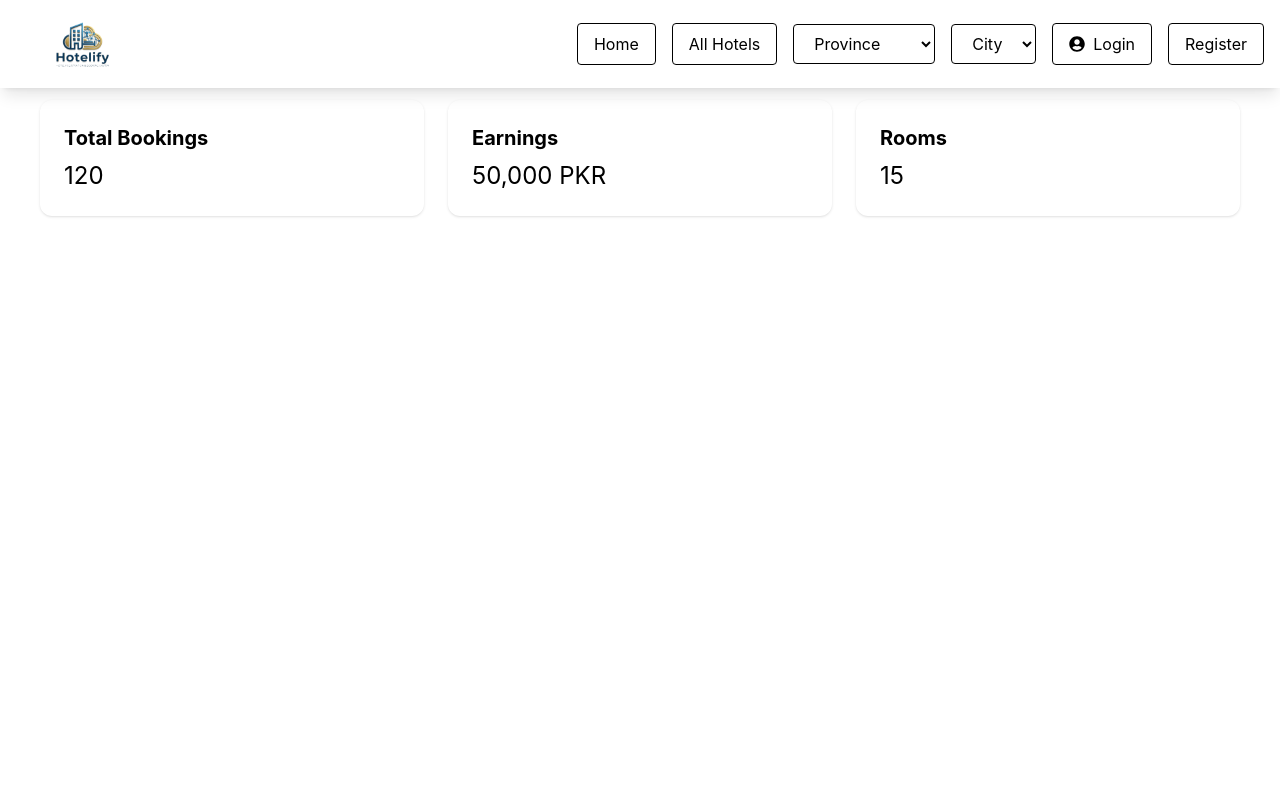
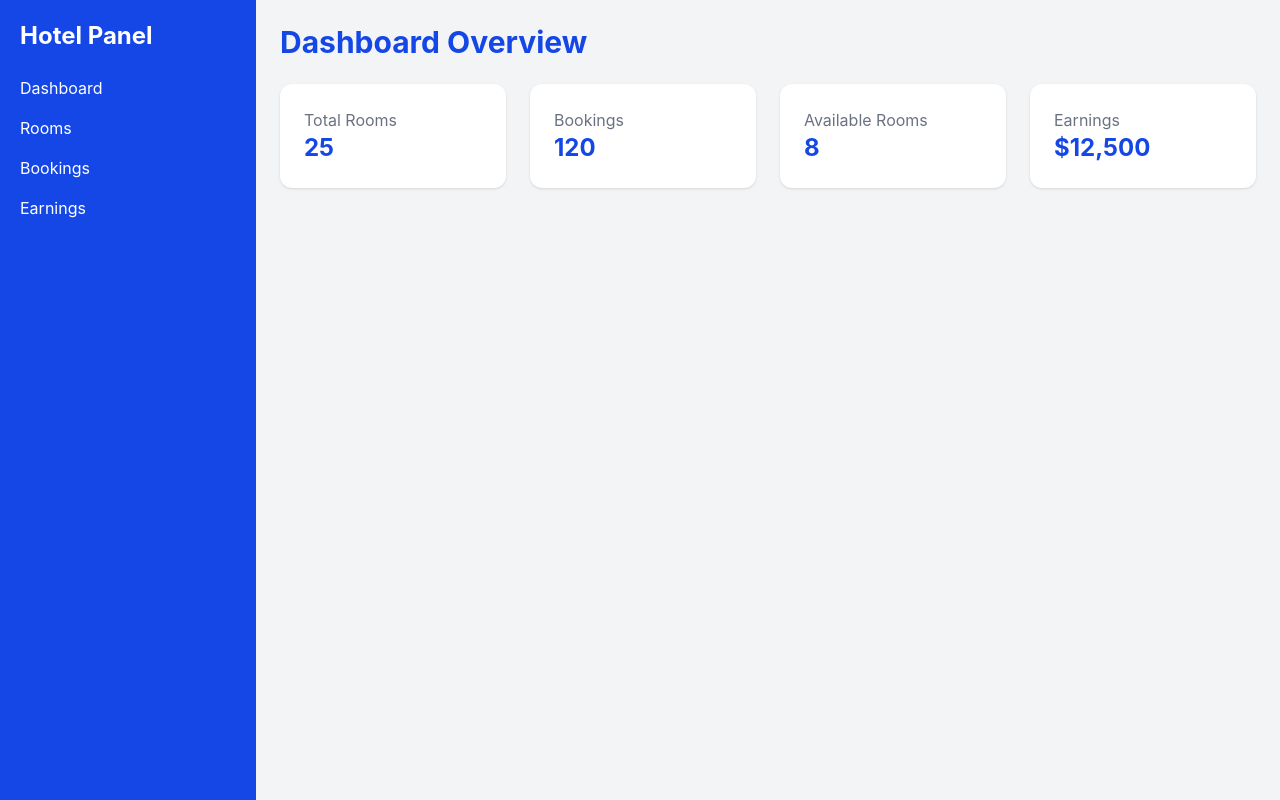
Before and after one commit to asifakbar-aruxstudio/hotel-saas, a React (Vite) app in the folder frontend/: page /dashboard in a window 1280 px wide. Built offline with nearby package versions, Linux system fonts and the light colour scheme.

Commit message:
frontend complete

```diff
--- a/frontend/src/App.jsx
+++ b/frontend/src/App.jsx
@@ -4,7 +4,7 @@ import Hotels from "./pages/Hotels";
 import HotelDetails from "./pages/HotelDetails";
 import Login from "./pages/Login";
 import Register from "./pages/Register";
-import HotelDashboard from "./dashboard/HotelDashboard";
+import Dashboard from "./dashboard/HotelDashboard";
 import Booking from "./pages/Booking";
 import RegisterHotel from "./components/RegisterHotel";
 
@@ -21,7 +21,7 @@ function App() {
         <Route path="/hotel/:id" element={<HotelDetails />} />
         <Route path="/login" element={<Login />} />
         <Route path="/register" element={<Register />} />
-        <Route path="/dashboard" element={<HotelDashboard />} />
+        <Route path="/dashboard" element={<Dashboard />} />
         <Route path="/booking" element={<Booking />} />
         <Route path="/register-hotel" element={<RegisterHotel />} />
 
--- a/frontend/src/dashboard/HotelDashboard.jsx
+++ b/frontend/src/dashboard/HotelDashboard.jsx
@@ -1,34 +1,145 @@
-import Navbar from "../components/Navbar";
+import React, { useState } from "react";
 
-const HotelDashboard = () => {
+function Dashboard() {
+  const [activeTab, setActiveTab] = useState("dashboard");
+
+  const stats = [
+    { title: "Total Rooms", value: 25 },
+    { title: "Bookings", value: 120 },
+    { title: "Available Rooms", value: 8 },
+    { title: "Earnings", value: "$12,500" },
+  ];
+
+  const bookings = [
+    {
+      id: 1,
+      name: "Ali Khan",
+      room: "Deluxe",
+      date: "2026-03-30",
+      status: "Confirmed",
+    },
+    {
+      id: 2,
+      name: "Sara Ahmed",
+      room: "Suite",
+      date: "2026-04-01",
+      status: "Pending",
+    },
+  ];
+
   return (
-    <>
-      <Navbar />
+    <div className="flex min-h-screen bg-gray-100">
 
-      <div className="p-10">
-        <h1 className="text-3xl font-bold mb-6">Hotel Dashboard</h1>
+      {/* Sidebar */}
 
-        <div className="grid grid-cols-1 md:grid-cols-3 gap-6">
+      <div className="w-64 bg-blue-700 text-white p-5 hidden md:block">
+        <h2 className="text-2xl font-bold mb-6">Hotel Panel</h2>
 
-          <div className="p-6 shadow rounded-xl">
-            <h2 className="text-xl font-bold">Total Bookings</h2>
-            <p className="text-2xl mt-2">120</p>
+        <ul className="space-y-4">
+          <li onClick={() => setActiveTab("dashboard")} className="cursor-pointer hover:text-gray-200">Dashboard</li>
+          <li onClick={() => setActiveTab("rooms")} className="cursor-pointer hover:text-gray-200">Rooms</li>
+          <li onClick={() => setActiveTab("booking")} className="cursor-pointer hover:text-gray-200">Bookings</li>
+          <li onClick={() => setActiveTab("earnings")} className="cursor-pointer hover:text-gray-200">Earnings</li>
+        </ul>
+      </div>
+
+      {/* Content */}
+
+      <div className="flex-1 p-6">
+
+        {/* Dashboard */}
+
+        {activeTab === "dashboard" && (
+          <div>
+            <h1 className="text-3xl font-bold mb-6 text-blue-700">
+              Dashboard Overview
+            </h1>
+
+            <div className="grid md:grid-cols-4 gap-6">
+              {stats.map((item, index) => (
+                <div key={index} className="bg-white p-6 rounded-xl shadow">
+                  <h3 className="text-gray-500">{item.title}</h3>
+                  <p className="text-2xl font-bold text-blue-700">
+                    {item.value}
+                  </p>
+                </div>
+              ))}
+            </div>
           </div>
+        )}
 
-          <div className="p-6 shadow rounded-xl">
-            <h2 className="text-xl font-bold">Earnings</h2>
-            <p className="text-2xl mt-2">50,000 PKR</p>
+        {/* Rooms */}
+
+        {activeTab === "rooms" && (
+          <div>
+            <h1 className="text-2xl font-bold mb-4 text-blue-700">
+              Manage Rooms
+            </h1>
+
+            <button className="mb-4 bg-blue-600 text-white px-4 py-2 rounded">
+              + Add Room
+            </button>
+
+            <div className="bg-white p-4 rounded shadow">
+              <p>Room list will appear here...</p>
+            </div>
           </div>
+        )}
 
-          <div className="p-6 shadow rounded-xl">
-            <h2 className="text-xl font-bold">Rooms</h2>
-            <p className="text-2xl mt-2">15</p>
+        {/* Bookings */}
+
+        {activeTab === "booking" && (
+          <div>
+            <h1 className="text-2xl font-bold mb-4 text-blue-700">
+              Booking List
+            </h1>
+
+            <div className="overflow-x-auto bg-white rounded shadow">
+              <table className="w-full text-left">
+                <thead className="bg-blue-600 text-white">
+                  <tr>
+                    <th className="p-3">Customer</th>
+                    <th className="p-3">Room</th>
+                    <th className="p-3">Date</th>
+                    <th className="p-3">Status</th>
+                  </tr>
+                </thead>
+
+                <tbody>
+                  {bookings.map((b) => (
+                    <tr key={b.id} className="border-b">
+                      <td className="p-3">{b.name}</td>
+                      <td className="p-3">{b.room}</td>
+                      <td className="p-3">{b.date}</td>
+                      <td className="p-3">{b.status}</td>
+                    </tr>
+                  ))}
+                </tbody>
+              </table>
+            </div>
           </div>
+        )}
 
-        </div>
+        {/* Earnings */}
+
+        {activeTab === "earnings" && (
+          <div>
+            <h1 className="text-2xl font-bold mb-4 text-blue-700">
+              Earnings Overview
+            </h1>
+
+            <div className="bg-white p-6 rounded-xl shadow">
+              <p className="text-xl font-semibold text-green-600">
+                Total Earnings: $12,500
+              </p>
+            </div>
+          </div>
+        )}
+
       </div>
-    </>
+
+    </div>
   );
-};
+}
 
-export default HotelDashboard;
+export default Dashboard;
--- a/frontend/src/pages/Login.jsx
+++ b/frontend/src/pages/Login.jsx
@@ -20,10 +20,15 @@ const Login = () => {
       window.location.href = "/register-hotel";
     }
   };
+
   if (user) {
   localStorage.setItem("loggedInUser", JSON.stringify(user));
   window.location.href = "/dashboard";
+}else {
+  alert("Hotel not registered ❌ Please register first");
+  window.location.href = "/login";
 };
+
 
 
   return (
```
